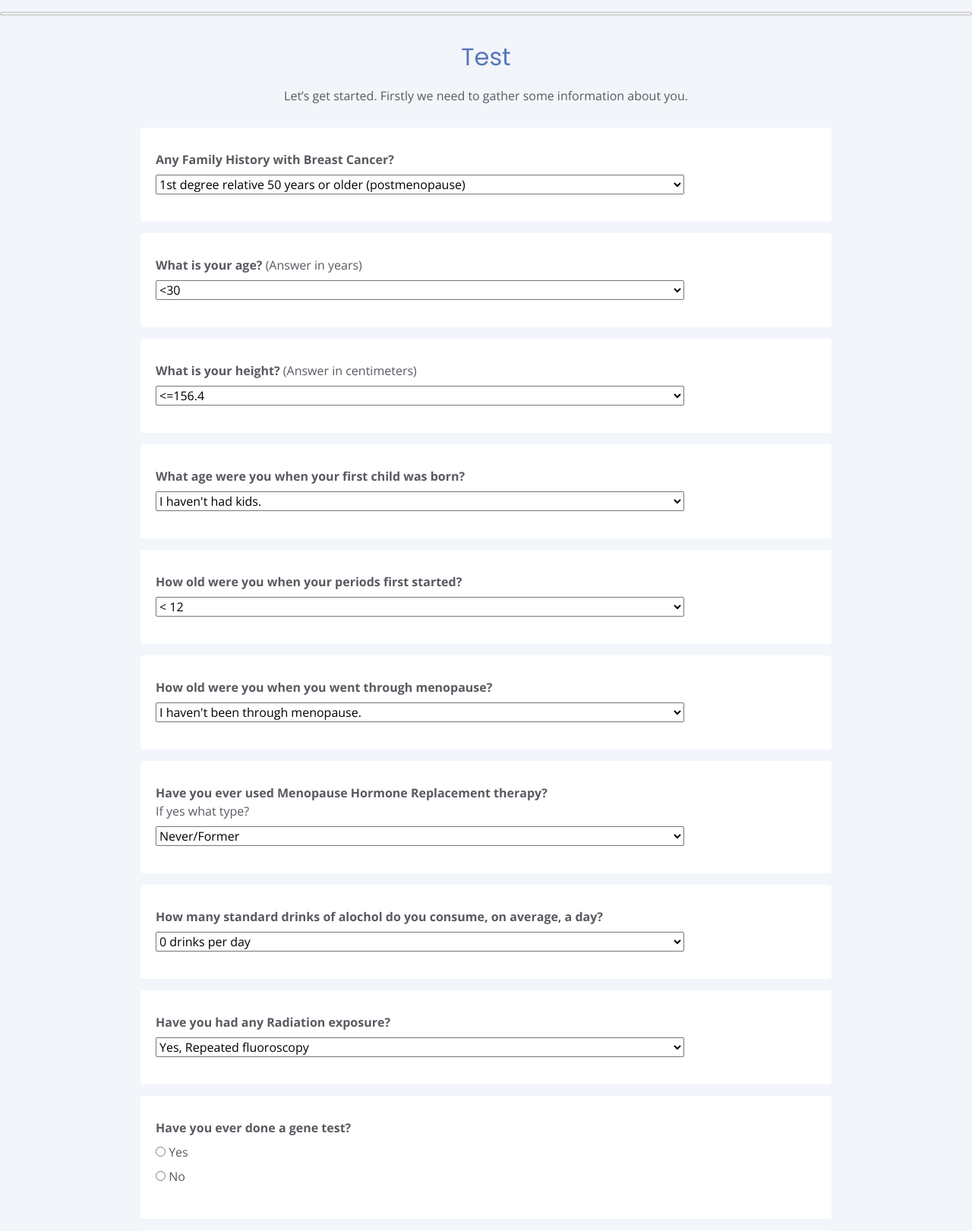
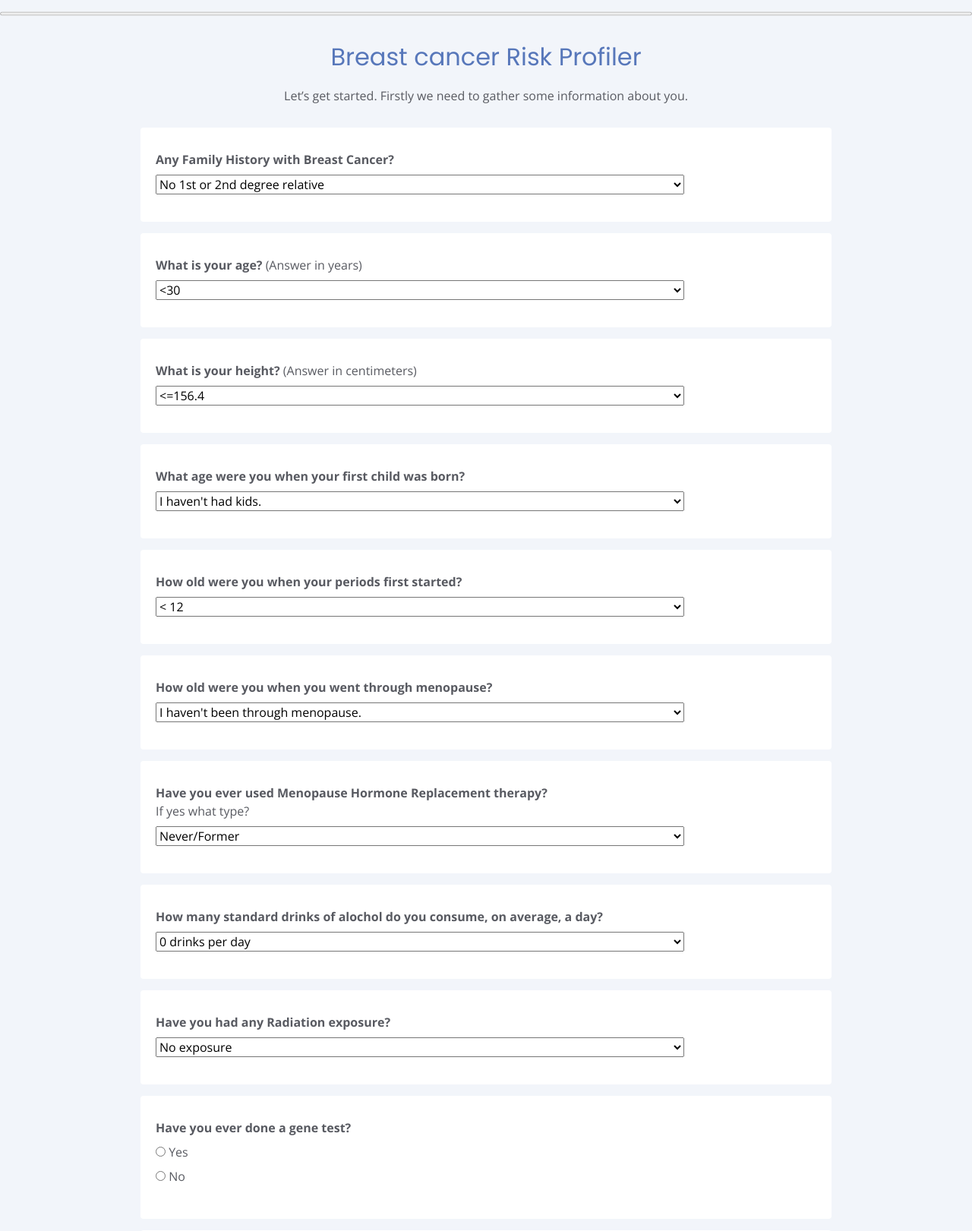
Before and after one commit to greyhound007/Asvino, a Flask app: page /test in a window 1280 px wide. Shown: the part 72-1693 px from the top of the page at 76% size. Run offline with Flask 2, Linux system fonts and the light colour scheme; some libraries are stand-ins or nearby versions.

Commit message:
feedback changes

```diff
--- a/templates/test.html
+++ b/templates/test.html
@@ -76,7 +76,7 @@
 
 		  <div class="section-title">
 
-			<h2>Test</h2>
+			<h2>Breast cancer Risk Profiler</h2>
 			<p>Let’s get started. Firstly we need to gather some information about you. </p>
 		  </div>
 
@@ -88,12 +88,13 @@
 								<p>
 										<label for="family_history"><b>Any Family History with Breast Cancer?	</b> </label><br>
 										<select id="family_history" name="family_history" required>
+										<option value="no">No 1st or 2nd degree relative</option>
 										<option value="1d50+">1st degree relative 50 years or older (postmenopause)</option>
 										<option value="'1d50-">	1st degree relative younger than 50 years (premenopause)</option>
 										<option value="2d">	2nd degree relative</option>
 										<option value="2+1d">2 or more 1st degree relatives</option>
 
-										<option value="no">No 1st or 2nd degree relative</option>
+
 
 
 									</select>
@@ -222,9 +223,9 @@
 							<p>
 									<label for="radiation_exposure"><b>Have you had any Radiation exposure?</b></label><br>
 									<select id="radiation_exposure" name="radiation_exposure" required>
+									<option value="no">No exposure</option>
 									<option value="Repeated fluoroscopy">Yes, Repeated fluoroscopy</option>
 									<option value="Radiation therapy for Hodgkin disease">Yes, Radiation therapy for Hodgkin's disease</option>
-									<option value="no">No exposure</option>
 
 								</select>
 							</p>
```
